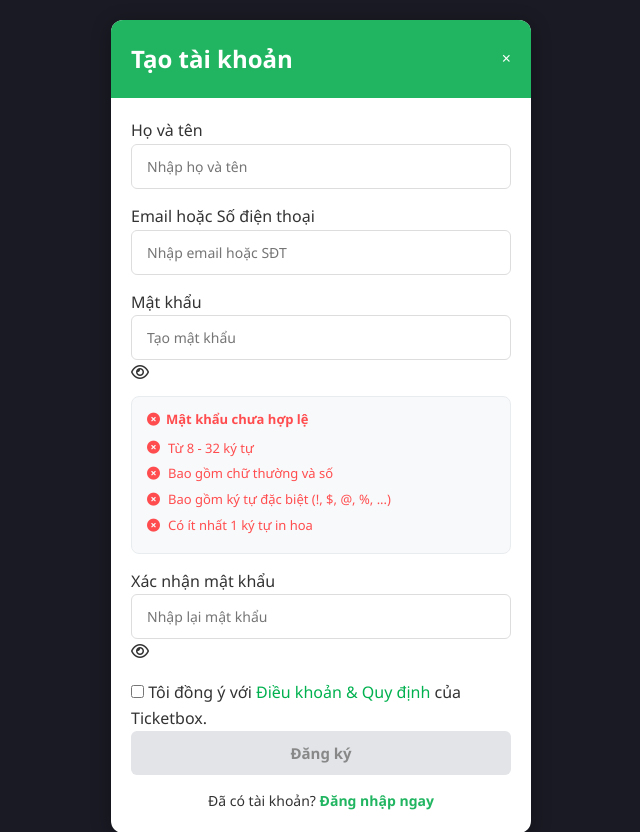
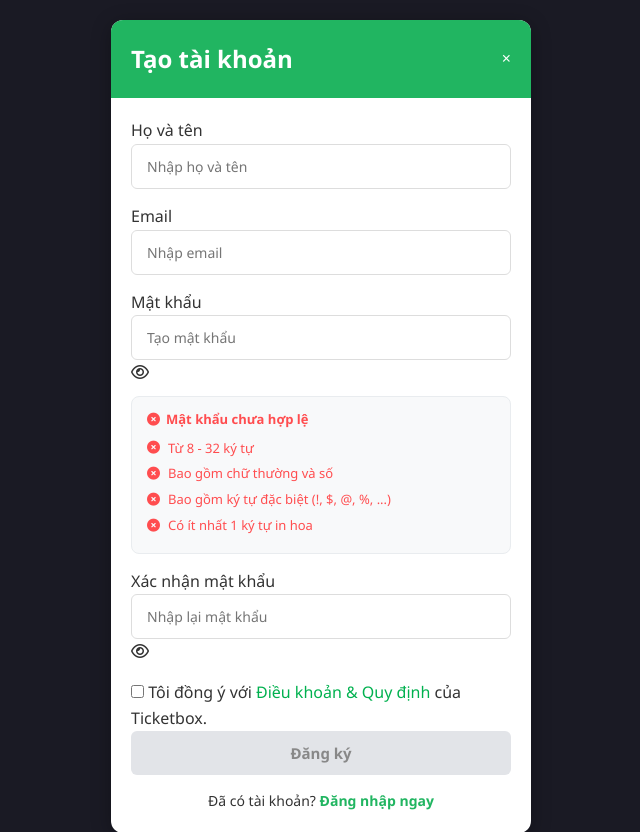
Before and after one commit to entikiu/TicketBox-CT428, a PHP site: page /pages/register.php in a window 1280 px wide. Shown: the top 832 px of the page, without its empty margins (319-959 px from the left). Run offline with PHP 8.4, Linux system fonts and the light colour scheme.

Commit message:
fix pages/register.php

```diff
--- a/ticketbox/pages/register.php
+++ b/ticketbox/pages/register.php
@@ -77,7 +77,7 @@ if ($_SERVER['REQUEST_METHOD'] === 'POST') {
         }
 
         if ($exists) {
-            $errors['email'] = 'Email hoặc số điện thoại này đã được đăng ký.';
+            $errors['email'] = 'Email này đã được đăng ký.';
         } else {
             $_SESSION['registered_users'][] = [
                 'name' => $fullname,
@@ -125,8 +125,8 @@ if ($_SERVER['REQUEST_METHOD'] === 'POST') {
 
     <!-- Email / SĐT -->
     <div class="form-group <?php echo !empty($errors['email']) ? 'has-error' : ''; ?>">
-        <label class="form-label">Email hoặc Số điện thoại</label>
-        <input type="text" id="regEmail" name="email" class="form-input" placeholder="Nhập email hoặc SĐT" value="<?php echo htmlspecialchars($_POST['email'] ?? ''); ?>">
+        <label class="form-label">Email </label>
+        <input type="text" id="regEmail" name="email" class="form-input" placeholder="Nhập email" value="<?php echo htmlspecialchars($_POST['email'] ?? ''); ?>">
         <span class="field-error" id="error-regEmail"><?php echo $errors['email'] ?? ''; ?></span>
     </div>
 
```
